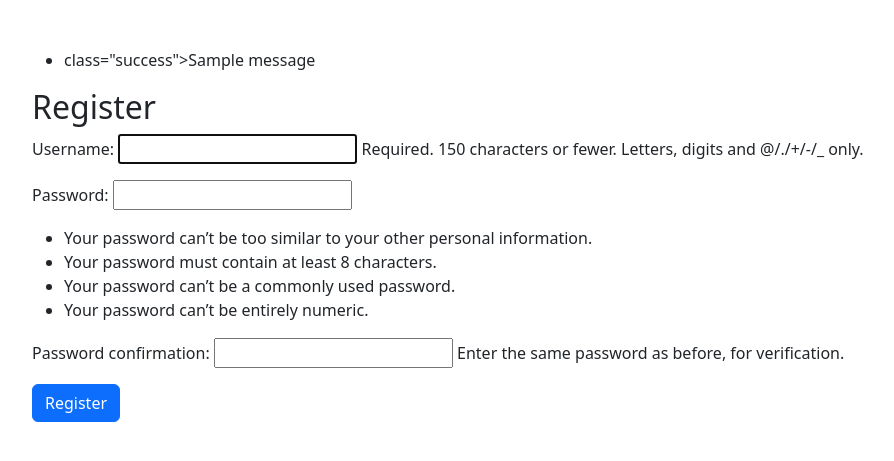
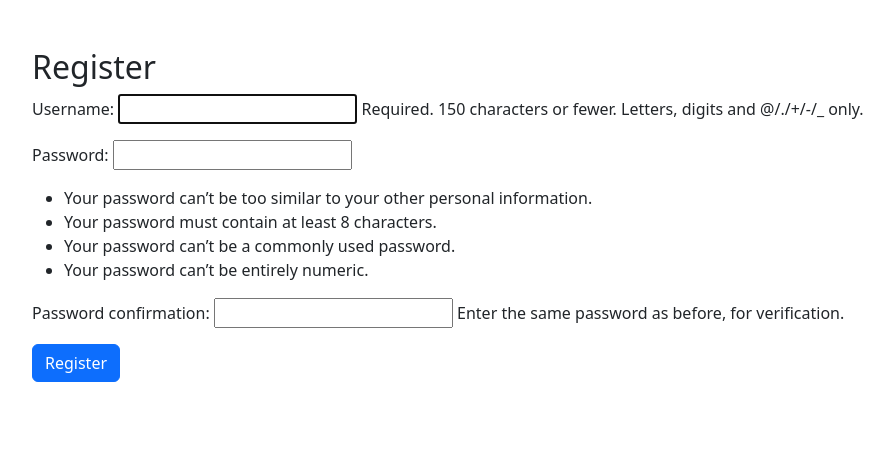
Before and after one commit to michaela-es/innoventory, a Django app: page /users/register/ in a window 1280 px wide. Shown: the top 461 px of the page, without its empty margins (50-944 px from the left). Run offline with Django 5.2, Linux system fonts and the light colour scheme; tables that the repository leaves empty hold one stand-in row (values such as "Sample post"); one stand-in notice (Sample message) is shown.

Commit message:
setup(fix): removed failed message line

```diff
--- a/innoventory/users/templates/users/register.html
+++ b/innoventory/users/templates/users/register.html
@@ -9,14 +9,6 @@
 </head>
 <body>
 <div class="container mt-5">
-    {% if messages %}
-  <ul>
-    {% for message in messages %}
-      <li> {% if message.tags %} class="{{ message.tags }}"{% endif %}>{{ message }}</li>
-    {% endfor %}
-  </ul>
-{% endif %}
-
     <h2>Register</h2>
     <form method="POST" novalidate>
         {% csrf_token %}
```
